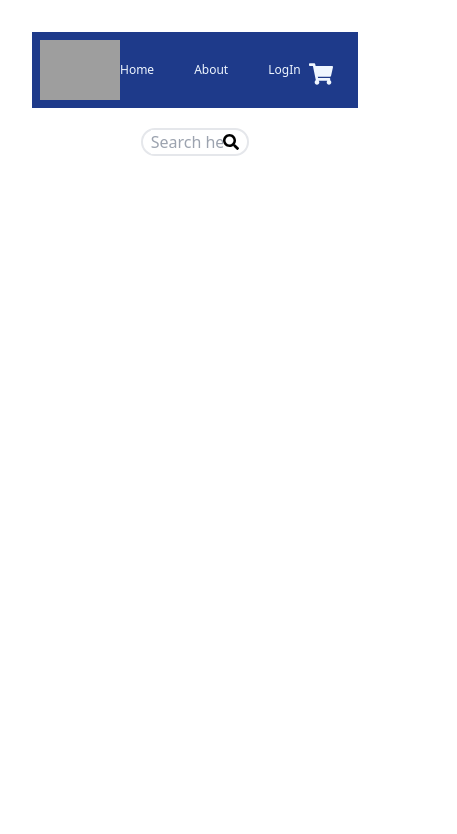
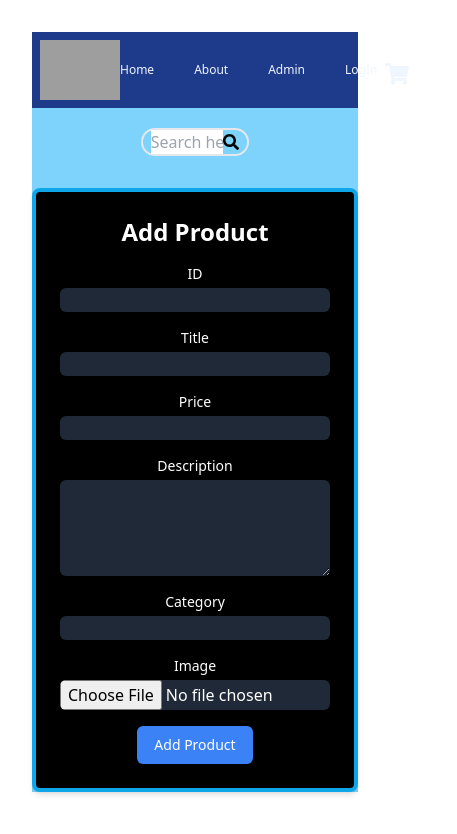
Before and after one commit to Aakarbharadwaj/medical1, a React (Vite) app: page /admin in a window 390 px wide. Before the commit this address had no page. Shown: the top 834 px of the page, 457 px wide, since content can reach past the window. Built offline with nearby package versions, Linux system fonts and the light colour scheme; grey boxes are pictures that could not be loaded.

Commit message:
updated media query

```diff
--- a/src/App.jsx
+++ b/src/App.jsx
@@ -9,11 +9,12 @@ import About from './pages/About'
 import Login from './pages/Login'
 import Description from './pages/Description'
 import SignUp from './pages/SignUp'
+import Admin from './pages/Admin'
 function App() {
 
 
   return (
-    <div className=''>
+    <div className='bg-sky-300'>
       <div className='items-end'>
         <Navbar />
         <Search />
@@ -25,6 +26,7 @@ function App() {
           <Route path='/about' element={<About />} />
           <Route path='/login' element={<Login />} />
           <Route path='/signup' element={<SignUp />} />
+          <Route path='/admin' element={<Admin />} />
           <Route path='/description' element={<Description />} />
         </Routes>
       </div>
--- a/src/components/Navbar.jsx
+++ b/src/components/Navbar.jsx
@@ -24,6 +24,7 @@ const Navbar = () => {
                 <ul className='flex text-blue-50 text-xs gap-0 sm:text-xl '>
                     <li className='hover:text-green-400' onClick={handleSearch}><NavLink to={'/'}>Home</NavLink></li>
                     <li className='ml-10 hover:text-green-400'><NavLink to={'/about'}>About</NavLink></li>
+                    <li className='ml-10 hover:text-green-400'><NavLink to={'/admin'}>Admin</NavLink></li>
                     {login ? (<li className='ml-10 hover:text-green-400' onClick={() => setLogin(false)}><NavLink to={'/login'}>LogIn</NavLink></li>) : (<li className='ml-10 hover:text-green-400 ' onClick={() => setLogin(true)}><NavLink to={'/signup'}>SignUp</NavLink></li>)}
                     <li className='ml-20 hover:text-green-400'>
                         <NavLink to={'/cart'}>
@@ -31,7 +32,7 @@ const Navbar = () => {
                                 <FaShoppingCart className="absolute top-0 right-12 sm:right-1 text-2xl" />
                                 {
                                     cart.length > 0 &&
-                                    <span className="absolute top-[-7px] left-[-11px] bg-green-500 rounded-full w-4 h-4 flex justify-center items-center text-white text-xs animate-bounce">{cart.length}</span>
+                                    <span className="absolute top-[-7px] left-[-60px] sm:left-[-11px] bg-green-500 rounded-full w-4 h-4 flex justify-center items-center text-white text-xs animate-bounce">{cart.length}</span>
                                 }
                             </div>
 
--- /dev/null
+++ b/src/pages/Admin.jsx
@@ -0,0 +1,42 @@
+import React from 'react';
+
+const AdminPanelForm = () => {
+    return (
+        <div className="max-w-4xl mx-auto mt-8 p-6 bg-black rounded-lg shadow-md text-white border-4 border-sky-500">
+            <h2 className="text-2xl font-semibold mb-4">Add Product</h2>
+            <form>
+                <div className="mb-4">
+                    <label htmlFor="id" className="block text-sm font-medium">ID</label>
+                    <input type="text" id="id" name="id" className="mt-1 block w-full border-gray-300 rounded-md shadow-sm focus:ring-blue-500 focus:border-blue-500 sm:text-sm bg-gray-800 text-white" />
+                </div>
+                <div className="mb-4">
+                    <label htmlFor="title" className="block text-sm font-medium">Title</label>
+                    <input type="text" id="title" name="title" className="mt-1 block w-full border-gray-300 rounded-md shadow-sm focus:ring-blue-500 focus:border-blue-500 sm:text-sm bg-gray-800 text-white" />
+                </div>
+                <div className="mb-4">
+                    <label htmlFor="price" className="block text-sm font-medium">Price</label>
+                    <input type="text" id="price" name="price" className="mt-1 block w-full border-gray-300 rounded-md shadow-sm focus:ring-blue-500 focus:border-blue-500 sm:text-sm bg-gray-800 text-white" />
+                </div>
+                <div className="mb-4">
+                    <label htmlFor="description" className="block text-sm font-medium">Description</label>
+                    <textarea id="description" name="description" rows="4" className="mt-1 block w-full border-gray-300 rounded-md shadow-sm focus:ring-blue-500 focus:border-blue-500 sm:text-sm bg-gray-800 text-white"></textarea>
+                </div>
+                <div className="mb-4">
+                    <label htmlFor="category" className="block text-sm font-medium">Category</label>
+                    <input type="text" id="category" name="category" className="mt-1 block w-full border-gray-300 rounded-md shadow-sm focus:ring-blue-500 focus:border-blue-500 sm:text-sm bg-gray-800 text-white" />
+                </div>
+                <div className="mb-4">
+                    <label htmlFor="image" className="block text-sm font-medium">Image</label>
+                    <input type="file" id="image" name="image" className="mt-1 block w-full border-gray-300 rounded-md shadow-sm focus:ring-blue-500 focus:border-blue-500 sm:text-sm bg-gray-800 text-white" />
+                </div>
+                <div className="mt-4">
+                    <button type="submit" className="inline-flex items-center px-4 py-2 border border-transparent rounded-md shadow-sm text-sm font-medium bg-blue-500 hover:bg-blue-600 focus:outline-none focus:ring-2 focus:ring-offset-2 focus:ring-blue-500">
+                        Add Product
+                    </button>
+                </div>
+            </form>
+        </div>
+    );
+};
+
+export default AdminPanelForm;
```
